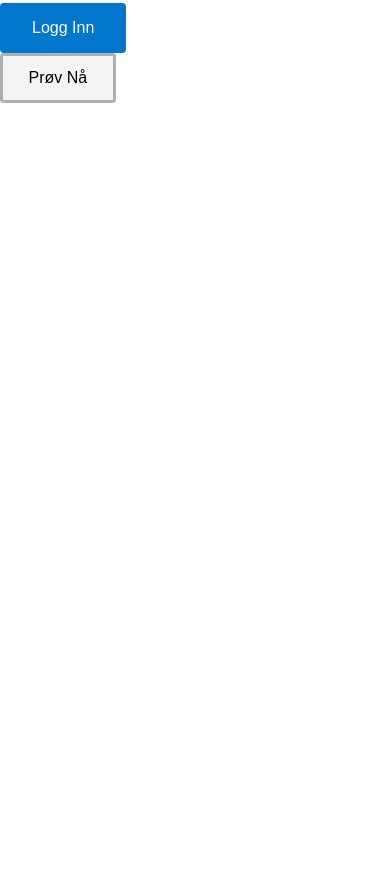
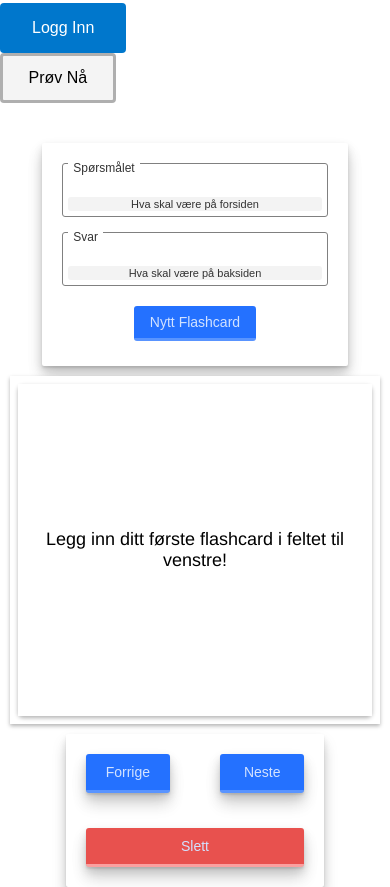
Before and after one commit to mohandtest/flashcards, a plain HTML site: page index.html in a window 390 px wide. Shown: the part 508-1395 px from the top of the page. Before the commit the page ends 844 px from the top, so only its background shows below. Drawn offline with Linux system fonts and the light colour scheme; no server answers.

Commit message:
Responsiv for mobil

```diff
--- a/index.html
+++ b/index.html
@@ -33,7 +33,7 @@
 
         <!-- Div for hovedkontaineren -->
 
-        <div class="flashcardContainer">
+        <div class="mainContainer">
 
             <!-- Form for brukerinput -->
             <form class="flashcardForm">
@@ -58,7 +58,7 @@
             </form>
 
             <!-- Div for flashkortene -->
-            <div class="flashcards">
+            <div id="flashcardContainer">
                 <div class="flashcard">
                     <div class="front">Legg inn ditt første flashcard i feltet til venstre!</div>
                     <div class="back"></div>
@@ -116,7 +116,7 @@
                 const loggAvKnapp = document.querySelector("#loggAvKnapp")
                 const question = document.querySelector("#question")
                 const flashcardsDiv = document.querySelector(".flashcards")
-                const flashcardContainer = document.querySelector(".flashcardContainer")
+                const mainContainer = document.querySelector(".mainContainer")
                 const heroContainer = document.querySelector(".heroContainer")
                 window.userID = null
 
@@ -215,7 +215,7 @@
                         console.log("Du er logget inn");
                         heroContainer.style.display = "none"
 
-                        flashcardContainer.style.display = "flex"
+                        mainContainer.style.display = "flex"
 
                         loggAvKnapp.textContent = 'Logg Av';
                         loggAvKnapp.removeAttribute('href');
@@ -225,7 +225,7 @@
                     } else {
                         // SKjuler knapper knappen dersom man ikke er logget inn og viser de andre
                         console.log("Logg inn for å bruke");
-                        flashcardContainer.style.display = "none"
+                        mainContainer.style.display = "none"
 
                         loggAvKnapp.textContent = 'Logg Inn';
                         loggAvKnapp.removeEventListener('click', loggAv);
--- a/index.js
+++ b/index.js
@@ -2,7 +2,7 @@
 export let flashcards = [];
 //Knapp for å legge til kort
 let addFlashcardButton = document.querySelector('#addFlashcardButton');
-let flashcardsDiv = document.querySelector(".flashcards")
+let flashcardsDiv = document.querySelector("#flashcardContainer")
 let currentFlashcardIndex = 0
 let next = document.querySelector("#nextButton")
 let prev = document.querySelector("#prevButton")
--- a/stiler/style.css
+++ b/stiler/style.css
@@ -5,29 +5,93 @@ body {
 	padding:0;
 }
 
+/* Toppmenyen */
+
+#navbar {
+	font: 1.15em;
+	border-bottom: 2px solid #afafaf;
+}
+
+#navbar ul {
+	margin: 0;
+	padding: 0;
+}
+
+#navbar li {
+	display: inline-block;
+	padding: 10px 20px;
+	height: 25px;
+	line-height: 25px;
+}
+
+#navbar li a {
+	text-decoration: none;
+	color: #333;
+}
+
+#navbar li a:hover {
+	padding-bottom: 3px;
+	color: rgb(150, 150, 150);
+}
+
+#navbar ul {
+	display: flex;
+	justify-content: space-between;
+}
+
+#navbar img {
+		max-height: 30px;
+}
+
+
+
 /* Flashkort holderen*/
-.flashcardContainer {
+.mainContainer {
 	display: none; /* endres med javascript når man er logget inn */
 	flex-direction: row;
 	height: calc(100vh - 100px);
-  margin-top: 0;
+	margin-top: 10px;
 }
 
-.flashcards {
-  flex:1;
+.mainContainer > div {
+	margin: 10px;
   }
 
+#flashcardContainer{
+	flex: 1;
+	margin-top: 10px;
+		box-shadow:
+inset 0 5px 5px rgba(0, 0, 0, 0.1), /* top "border" */
+0 0 10px rgba(0, 0, 0, 0.1), /* shadow around card */
+inset 0 -5px 5px rgba(0, 0, 0, 0.1); /* bottom "border" */
+padding: 1em;
+	padding: 0.2em;
+
+}
+
+#flashcardContainer {
+	background: white;
+	box-shadow: 0 2px 2px rgba(0, 0, 0, 0.1), 0 4px 8px rgba(0, 0, 0, 0.1), 0 8px 16px rgba(0, 0, 0, 0.1), 0 12px 16px rgba(0, 0, 0, 0.1);
+	padding: 0.5em;
+	position: relative;
+	z-index: 1;
+}
+
+
 .flashcard {
+
 	height: 100%;
-  position: relative;
+	width: 100%;
 	transition: transform 0.8s;
 	transform-style: preserve-3d;
+	justify-content: space-between;
 	display: flex;
 	flex-direction: column;
 	justify-content: space-between;
-  border: 2px solid #afafaf;
-  margin-top: 10px;
+	box-shadow: 0 4px 4px rgba(0, 0, 0, 0.1), 0 8px 16px rgba(0, 0, 0, 0.1), 0 16px 24px rgba(0, 0, 0, 0.1), 0 24px 32px rgba(0, 0, 0, 0.1);
 	font-size: 1vh;
+	border-radius: 5px;
+	text-align: center;
 
 }
 
@@ -57,6 +121,7 @@ body {
 		align-items: center;
 		font-family: "Helvetica Neue", sans-serif;
 		font-size: 18px;
+		overflow: auto;
 }
 
 .front {
@@ -67,6 +132,10 @@ body {
   background-color: rgb(255, 255, 255);
   transform: rotateY(180deg);
 }
+
+
+
+
 
 /* For knapp */
 
@@ -103,6 +172,8 @@ body {
 	border-bottom: 3px solid #5994FF;
 	border-radius: 3px;
 	color: #D2E2FF;
+	box-shadow: 0 2px 2px rgba(0, 0, 0, 0.1), 0 4px 8px rgba(0, 0, 0, 0.1), 0 8px 16px rgba(0, 0, 0, 0.1), 0 12px 16px rgba(0, 0, 0, 0.1);
+
 }
 #buttonHolder > #deleteButton {
   	background: #e8514e;
@@ -131,45 +202,12 @@ body {
 }
 
 
-/* Toppmenyen */
-
-#navbar {
-  font: 1.15em;
-  border-bottom: 2px solid #afafaf;
-}
-
-#navbar ul {
-  margin: 0;
-  padding: 0;
-}
-
-#navbar li {
-  display: inline-block;
-  padding: 10px 20px;
-  height: 25px;
-  line-height: 25px;
-}
-
-#navbar li a {
-  text-decoration: none;
-  color: #333;
-}
-
-#navbar li a:hover {
-  padding-bottom: 3px;
-  color: rgb(150, 150, 150);
-}
-#navbar ul {
-  display: flex;
-  justify-content: space-between;
-}
-#navbar img {
-	max-height: 30px;
-  }
 
 /* Input boksen*/
 
 .flashcardForm, #buttonHolder{
+	box-shadow: 0 2px 2px rgba(0, 0, 0, 0.1), 0 4px 8px rgba(0, 0, 0, 0.1), 0 8px 16px rgba(0, 0, 0, 0.1), 0 12px 16px rgba(0, 0, 0, 0.1);
+
 	max-width:400px;
 	margin: auto;
 	background:#fff;
@@ -325,3 +363,63 @@ body {
 	height: auto;
 	border-radius: 4px;
   }
+
+@media (max-width: 768px) {
+	.mainContainer {
+	  display: flex;
+	  flex-direction: column;
+	}
+	.flashcardForm {
+	  max-width: 100%;
+	}
+
+	#flashcardContainer{
+		min-height: 40%;
+		margin: 10px;
+	}
+	.flashcardForm li {
+		padding: 5px;
+		margin-bottom: 15px;
+	  }
+	  .flashcardForm li > label {
+		margin-top: -10px;
+		font-size: 12px;
+	  }
+	  .flashcardForm input[type="text"],
+	  .flashcardForm textarea,
+	  .flashcardForm select {
+		height: 20px;
+		line-height: 20px;
+		font-size: 14px;
+	  }
+	  .flashcardForm li > span{
+		padding: 1px;
+		margin: 0;
+		text-align: center;
+		color: #333333;
+		font-family: Arial, Helvetica, sans-serif;
+		font-size: 11px;
+		border-radius: 3px;
+	}
+
+	  .flashcardForm input[type="button"] {
+		padding: 8px 16px;
+		font-size: 14px;
+	  }
+	  #buttonHolder button {
+		font-size: 14px;
+		margin: 0;
+	  }
+	  #buttonHolder{
+		z-index: 1;
+	  }
+	  #flashcardContainer{
+		  box-shadow: 0 2px 4px rgba(0, 0, 0, 0.3);
+	  }
+	  .flashcard{
+		box-shadow: 0 2px 4px rgba(0, 0, 0, 0.3);
+		margin-bottom: 20px;
+		text-align: center;
+
+	  }
+  }
```
Lines whose indentation alone changed are shown as unchanged.
